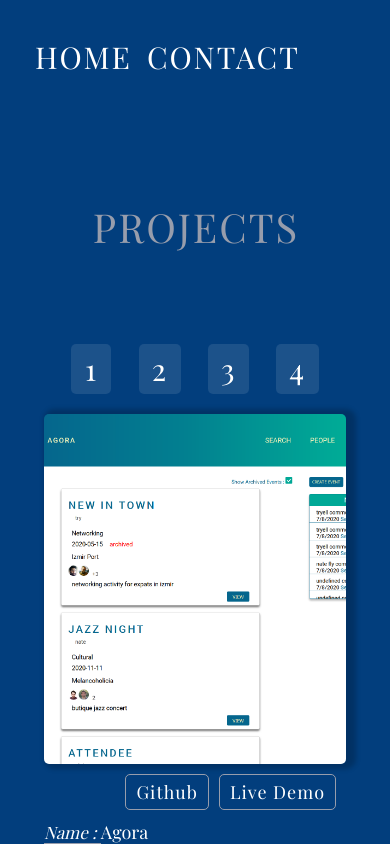
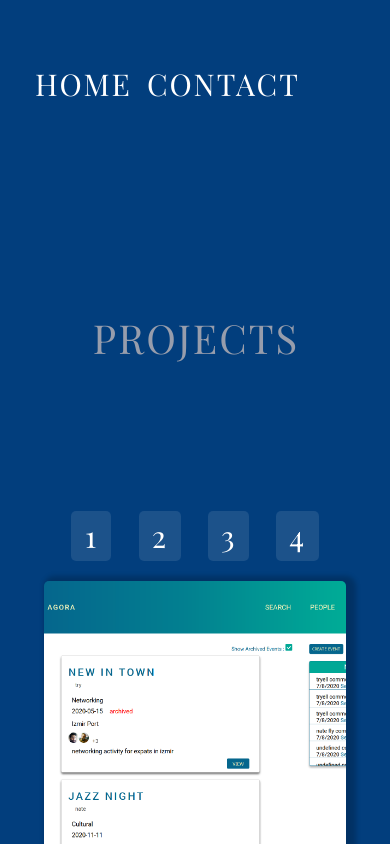
Before and after one commit to noiqum/portfoli_v2, a Next.js app: page /portfolio in a window 390 px wide. Shown: the top 844 px of the page. Built offline with nearby package versions, Linux system fonts and the light colour scheme.

Commit message:
portfolio page layout updated in order to fix mobile version bug

```diff
--- a/css/portfolio.module.scss
+++ b/css/portfolio.module.scss
@@ -3,10 +3,10 @@
 .portfolio {
   background-color: #023e7d;
   width: 100vw;
-  height: 140vh;
+  height: 200vh;
   display: grid;
   grid-template-columns: 1fr 8fr 1fr;
-  grid-template-rows: 1fr 2fr 7fr 5rem;
+  grid-template-rows: 1fr 2fr 7fr;
   overflow: hidden;
   @media screen and (max-width: 800px) {
     min-height: 120vmax;
```
